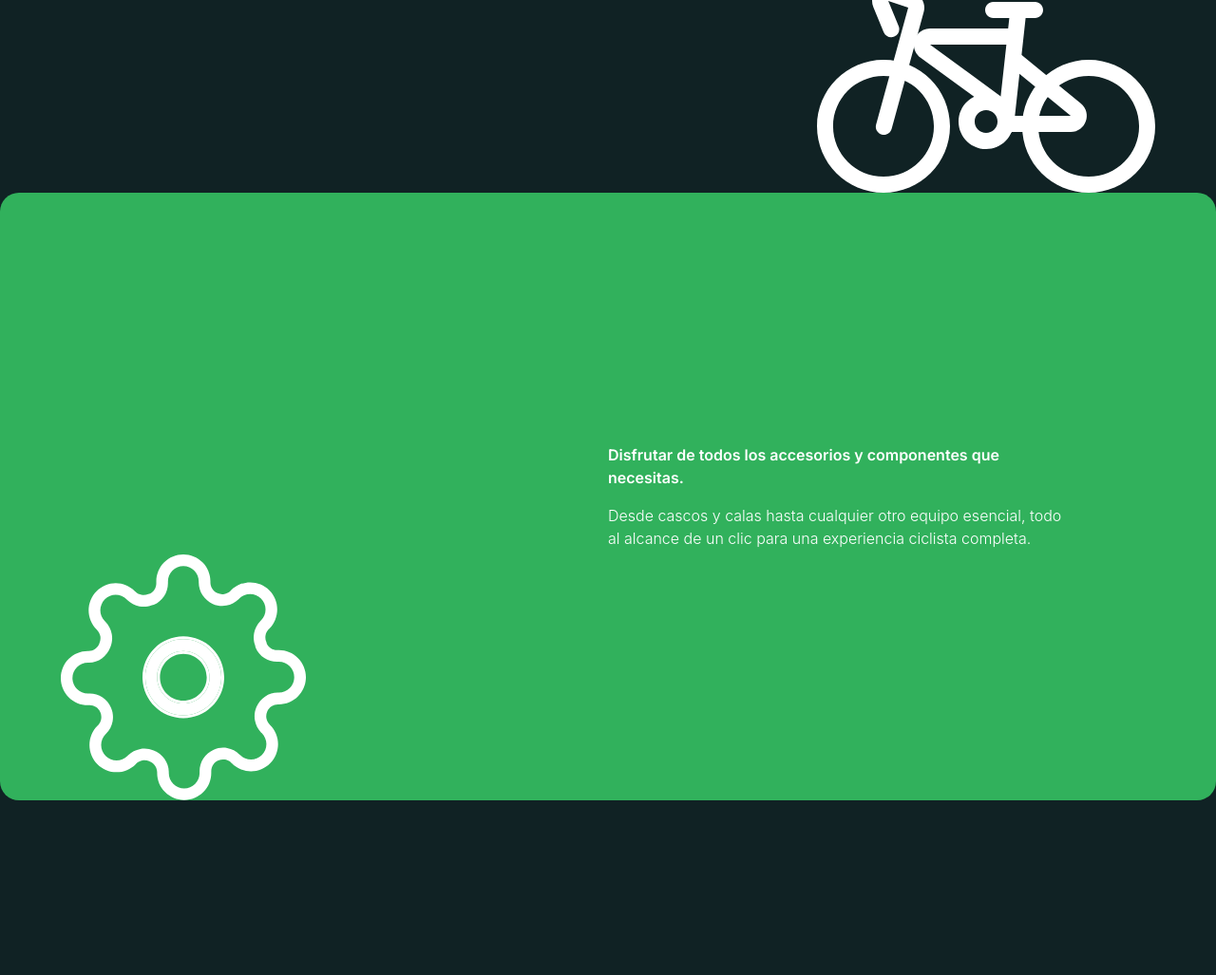
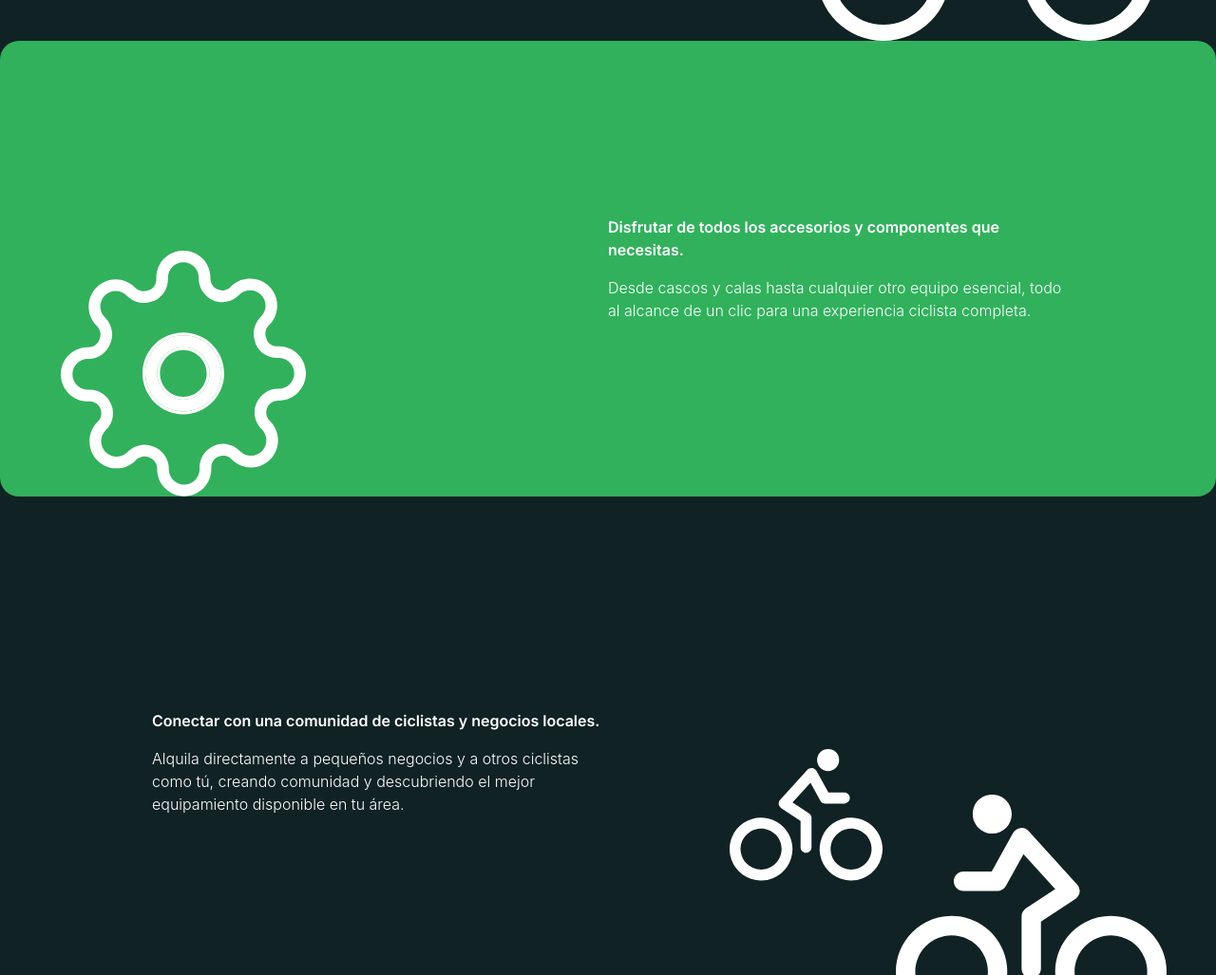
Before and after one commit to arinopolo/landing_bw, a plain HTML site: page index.html in a window 1280 px wide. Shown: the part 1317-2344 px from the top of the page at 95% size. Drawn offline with nearby package versions, Linux system fonts and the light colour scheme; a web font is replaced by a local one.

Commit message:
Fav icon, section heights desktop

```diff
--- a/index.html
+++ b/index.html
@@ -24,7 +24,7 @@
       href="https://fonts.googleapis.com/css2?family=Inter:wght@400;500;600;700&display=swap"
       rel="stylesheet"
     />
-    <link rel="icon" href="./images/logo.svg" type="image/x-icon" />
+    <link rel="icon" href="./images/fav-icon.svg" type="image/x-icon" />
   </head>
   <body>
     <header class="d-flex flex-column justify-content-center">
--- a/styles.css
+++ b/styles.css
@@ -552,8 +552,11 @@ p {
     height: calc(100vh - 110px);
   }
 
-  .section-3 p,
-  .section-3 form {
-    max-width: 50vw;
+  .section-2,
+  .section-4 {
+    height: 70vh;
+  }
+  .section-3 {
+    height: 60vh;
   }
 }
```
Also changed, not shown: images/fav-icon.svg (added).
